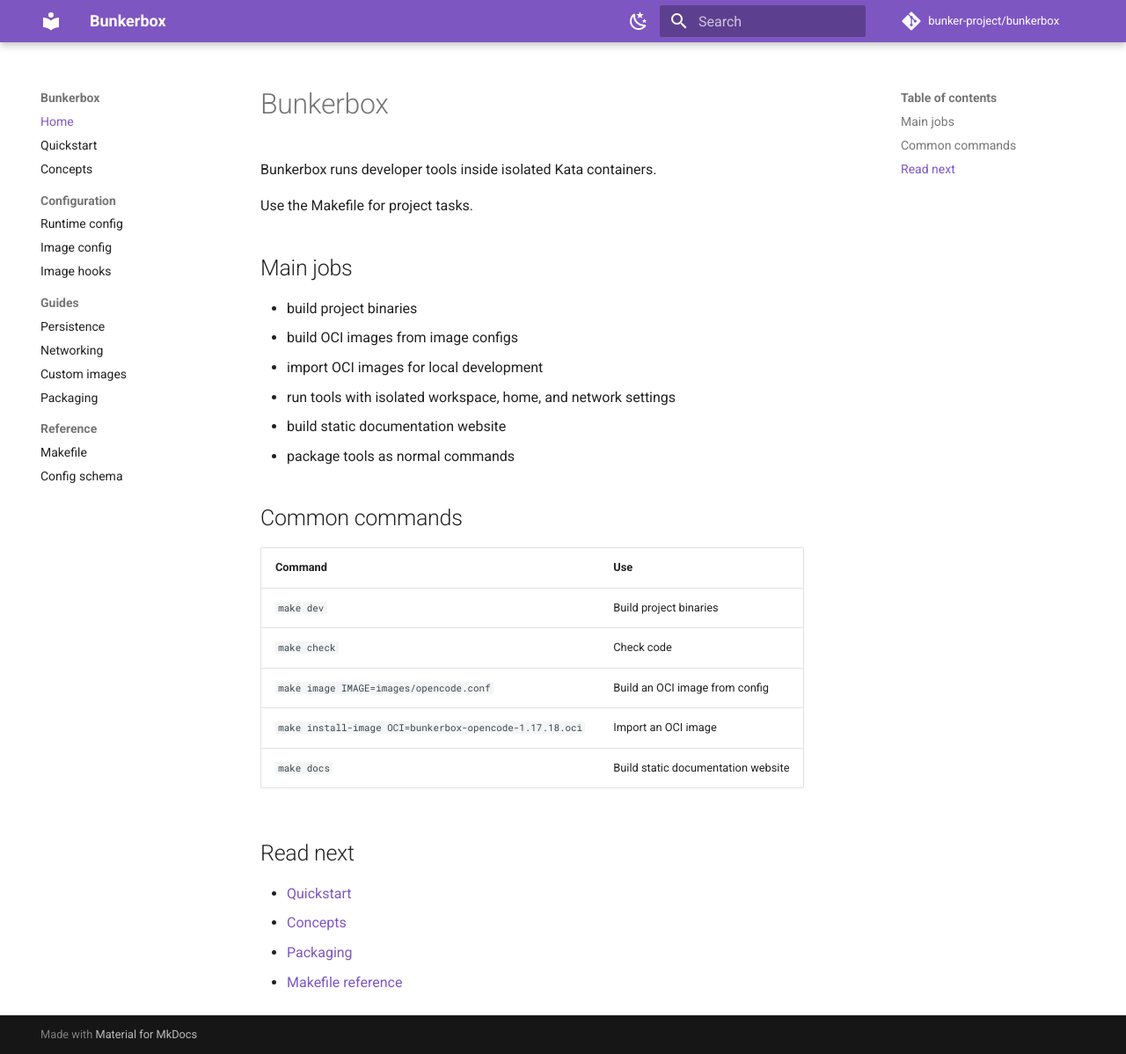
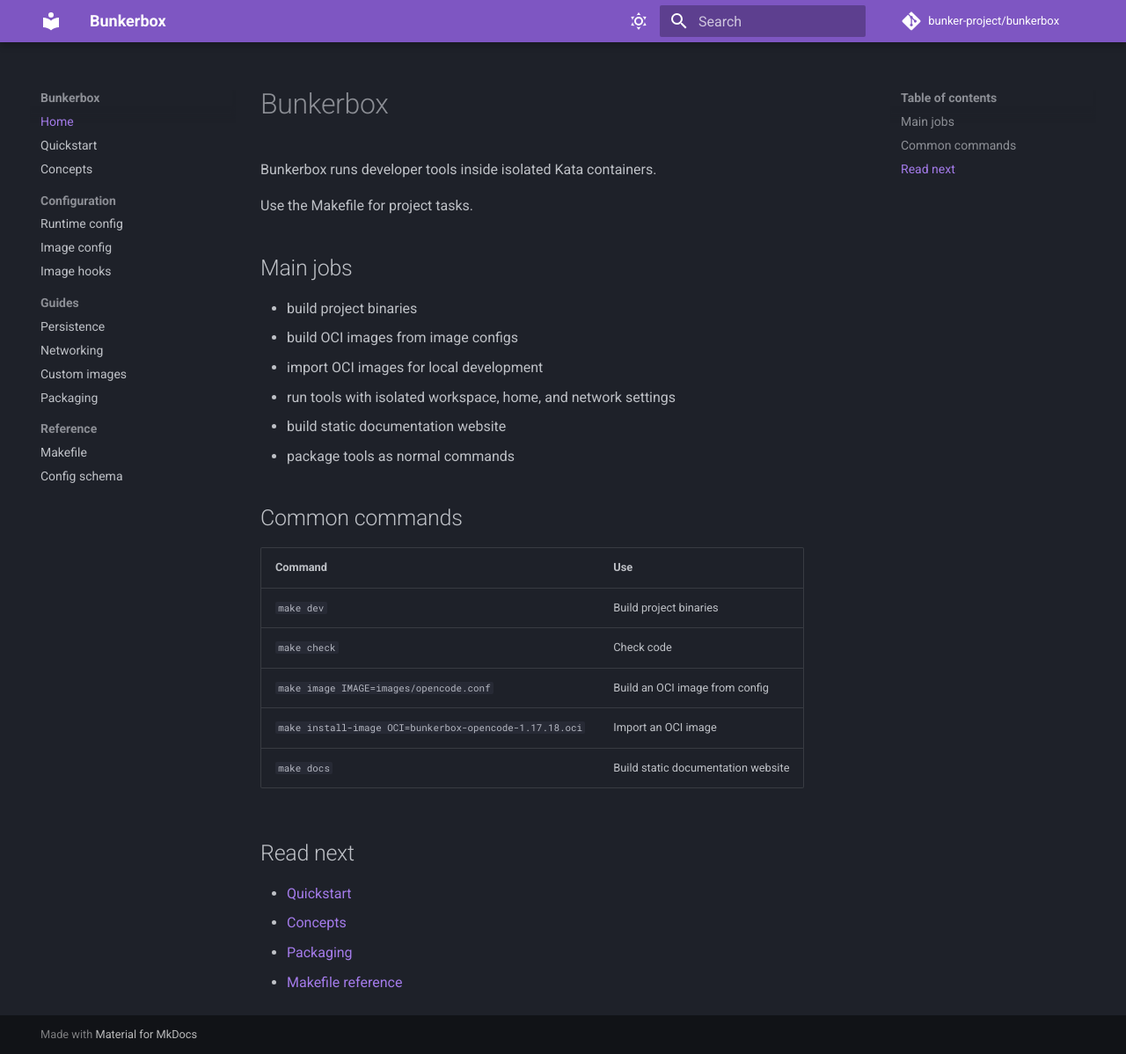
Before and after one commit to tinythings/bunkerbox, an MkDocs documentation site: the page built from docs/index.md, in a window 1280 px wide and 1198 px high. Shown: the whole window at 88% size. Built offline with MkDocs 1.6.1 and Material for MkDocs 9.7.7, drawn with Linux system fonts in a browser that asks for light colours; comment, search, counter and statistics services are not loaded.

```diff
--- a/mkdocs.yml
+++ b/mkdocs.yml
@@ -16,18 +16,18 @@ theme:
     - content.code.copy
     - content.tabs.link
   palette:
+    - scheme: slate
+      primary: deep purple
+      accent: purple
+      toggle:
+        icon: material/weather-sunny
+        name: Switch to light mode
     - scheme: default
       primary: deep purple
       accent: purple
       toggle:
         icon: material/weather-night
         name: Switch to dark mode
-    - scheme: slate
-      primary: deep purple
-      accent: purple
-      toggle:
-        icon: material/weather-sunny
-        name: Switch to light mode
 
 markdown_extensions:
   - admonition
```
